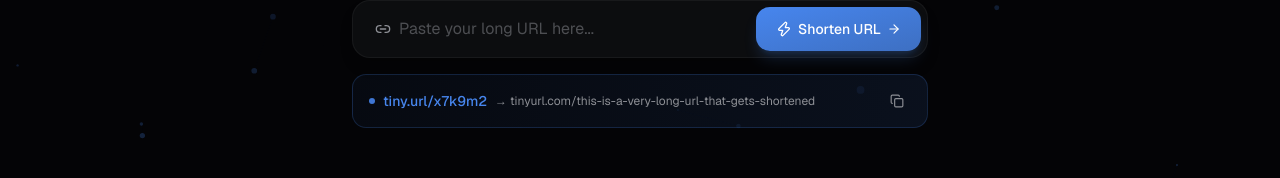
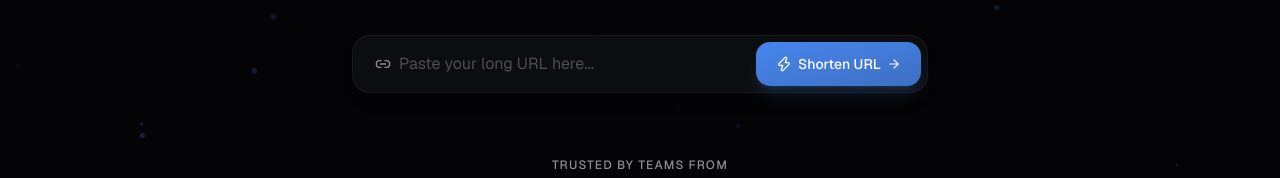
Before and after one commit to polyarch-systems/tinyurl, a Next.js app in the folder landing/: page / in a window 1280 px wide. Shown: the part 483-661 px from the top of the page. Built offline with nearby package versions, Linux system fonts and the light colour scheme; no server answers.

Commit message:
refactor: remove ExampleResult component with hardcoded emulated short link

```diff
--- a/landing/src/components/hero-section.tsx
+++ b/landing/src/components/hero-section.tsx
@@ -1,14 +1,11 @@
 "use client";
 
-import { useState } from "react";
 import { motion } from "framer-motion";
 import {
   Link2,
   Sparkles,
   Zap,
-  Copy,
   ArrowRight,
-  Check,
 } from "lucide-react";
 
 const appUrl = process.env.NEXT_PUBLIC_APP_URL || "http://localhost:3000";
@@ -37,46 +34,6 @@ function FloatingParticle({
         ease: "easeInOut",
       }}
     />
-  );
-}
-
-function ExampleResult() {
-  const [copied, setCopied] = useState(false);
-  const shortUrl = "tiny.url/x7k9m2";
-
-  const handleCopy = () => {
-    navigator.clipboard.writeText(shortUrl);
-    setCopied(true);
-    setTimeout(() => setCopied(false), 2000);
-  };
-
-  return (
-    <motion.div
-      initial={{ opacity: 0, y: 12 }}
-      animate={{ opacity: 1, y: 0 }}
-      transition={{ duration: 0.5, delay: 0.3 }}
-      className="flex items-center gap-2.5 px-4 py-3 rounded-xl bg-gradient-to-r from-brand/5 to-brand/10 border border-brand/20"
-    >
-      <div className="flex-1 flex items-center gap-2 min-w-0">
-        <div className="w-1.5 h-1.5 rounded-full bg-brand animate-breathe" />
-        <span className="text-sm font-medium text-brand">
-          {shortUrl}
-        </span>
-        <span className="text-xs text-muted-foreground hidden sm:inline">
-          → tinyurl.com/this-is-a-very-long-url-that-gets-shortened
-        </span>
-      </div>
-      <button
-        onClick={handleCopy}
-        className="flex-shrink-0 w-7 h-7 flex items-center justify-center rounded-lg hover:bg-brand/10 transition-colors"
-      >
-        {copied ? (
-          <Check className="w-3.5 h-3.5 text-green-500" />
-        ) : (
-          <Copy className="w-3.5 h-3.5 text-muted-foreground" />
-        )}
-      </button>
-    </motion.div>
   );
 }
 
@@ -155,16 +112,6 @@ export function HeroSection() {
             </div>
           </motion.div>
 
-          {/* Example Result */}
-          <motion.div
-            initial={{ opacity: 0, y: 12 }}
-            animate={{ opacity: 1, y: 0 }}
-            transition={{ duration: 0.5, delay: 0.3 }}
-            className="mt-4 max-w-xl mx-auto"
-          >
-            <ExampleResult />
-          </motion.div>
-
           {/* Trust Bar */}
           <motion.div
             initial={{ opacity: 0, y: 20 }}
```
